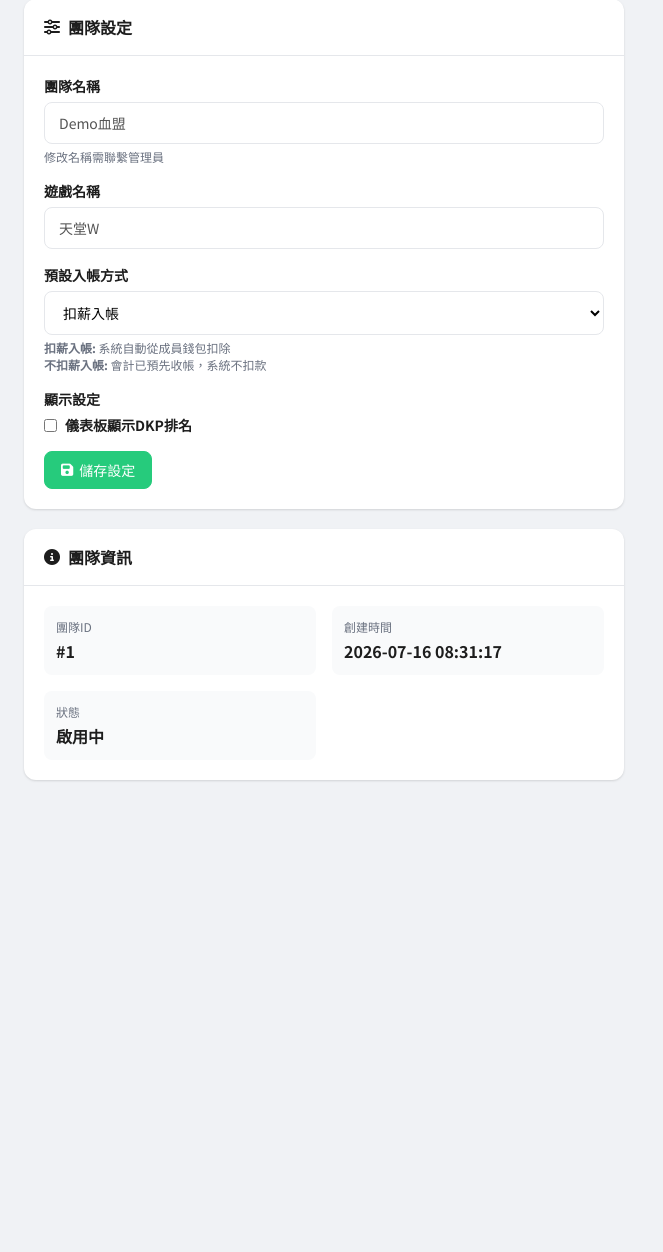
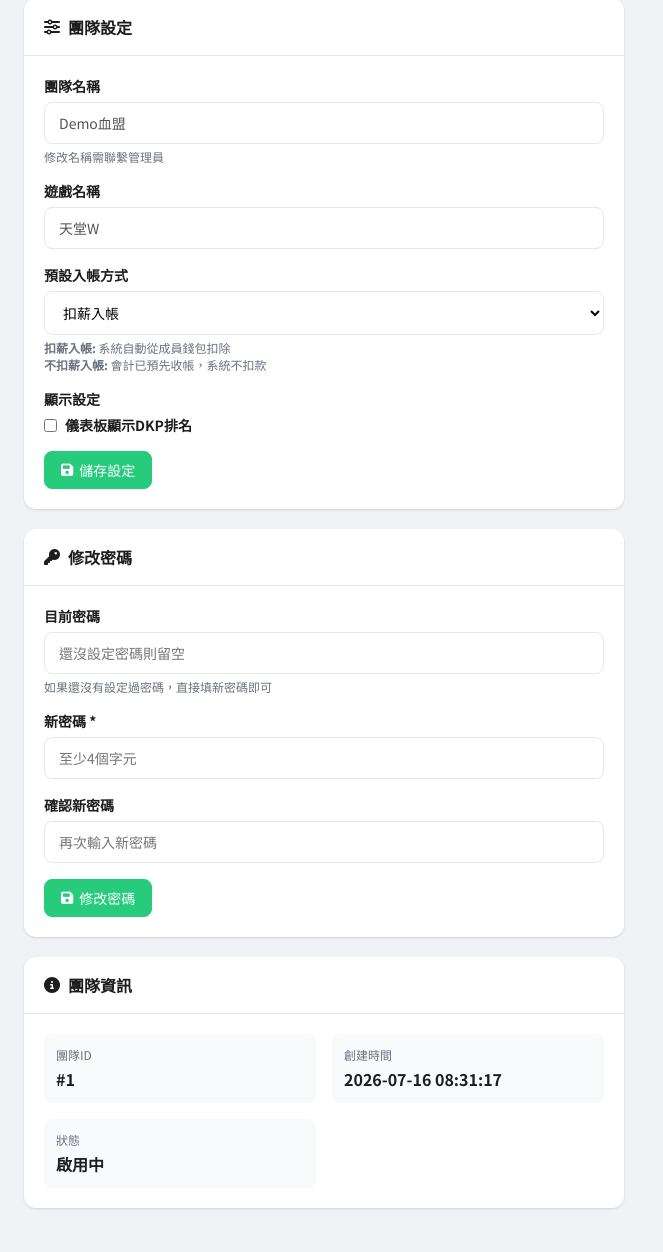
Before and after one commit to yingxianzuo5555/mmorpg-diamond-split, a Flask app: page /team/1/settings in a window 1280 px wide. Shown: the part 144-1396 px from the top of the page, without its empty margins (0-663 px from the left). Before the commit the page ends 925 px from the top, so only its background shows below. Run offline with Flask 3, Linux system fonts and the light colour scheme; data comes from the database, SQL or seed files in the repository; data that the repository does not hold is empty.

Commit message:
🔑 Add: password change/set functionality in settings page

```diff
--- a/app.py
+++ b/app.py
@@ -893,6 +893,52 @@ def reports_page(team_id):
                          monthly_kills=[dict(r) for r in monthly_kills],
                          member_ranking=[dict(r) for r in member_ranking])
 
+
+@app.route('/api/change-password', methods=['POST'])
+def api_change_password():
+    member = get_current_member()
+    if not member:
+        return jsonify({'error': '請先登入'}), 401
+    data = request.json
+    old_pw = data.get('old_password', '')
+    new_pw = data.get('new_password', '')
+    if not new_pw or len(new_pw) < 4:
+        return jsonify({'error': '密碼至少4個字元'}), 400
+    db = get_db()
+    current = db.execute("SELECT password_hash FROM members WHERE id=?", [member['id']]).fetchone()
+    saved_hash = current['password_hash'] or ''
+    # Verify old password
+    if saved_hash and not check_password_hash(saved_hash, old_pw):
+        db.close()
+        return jsonify({'error': '舊密碼錯誤'}), 400
+    # Update
+    new_hash = generate_password_hash(new_pw)
+    db.execute("UPDATE members SET password_hash=? WHERE id=?", [new_hash, member['id']])
+    db.commit()
+    db.close()
+    return jsonify({'success': True, 'message': '密碼修改成功'})
+
+@app.route('/api/set-password', methods=['POST'])
+def api_set_password():
+    """Set password for accounts that don't have one yet"""
+    member = get_current_member()
+    if not member:
+        return jsonify({'error': '請先登入'}), 401
+    data = request.json
+    new_pw = data.get('new_password', '')
+    if not new_pw or len(new_pw) < 4:
+        return jsonify({'error': '密碼至少4個字元'}), 400
+    db = get_db()
+    current = db.execute("SELECT password_hash FROM members WHERE id=?", [member['id']]).fetchone()
+    if current['password_hash']:
+        db.close()
+        return jsonify({'error': '已有密碼，請使用修改功能'}), 400
+    new_hash = generate_password_hash(new_pw)
+    db.execute("UPDATE members SET password_hash=? WHERE id=?", [new_hash, member['id']])
+    db.commit()
+    db.close()
+    return jsonify({'success': True, 'message': '密碼設定成功'})
+
 # ==================== Start ====================
 # Initialize database on startup
 init_db()
--- a/templates/settings.html
+++ b/templates/settings.html
@@ -46,6 +46,32 @@
 
     <div class="card">
         <div class="card-header">
+            <h3><i class="fas fa-key"></i> 修改密碼</h3>
+        </div>
+        <div class="card-body">
+            <form id="passwordForm" class="form">
+                <div class="form-group">
+                    <label>目前密碼</label>
+                    <input type="password" id="oldPassword" class="form-input" placeholder="還沒設定密碼則留空">
+                    <small class="form-hint">如果還沒有設定過密碼，直接填新密碼即可</small>
+                </div>
+                <div class="form-group">
+                    <label>新密碼 *</label>
+                    <input type="password" id="newPassword" class="form-input" required placeholder="至少4個字元" minlength="4">
+                </div>
+                <div class="form-group">
+                    <label>確認新密碼</label>
+                    <input type="password" id="confirmPassword" class="form-input" required placeholder="再次輸入新密碼">
+                </div>
+                <button type="submit" class="btn btn-primary">
+                    <i class="fas fa-save"></i> 修改密碼
+                </button>
+            </form>
+        </div>
+    </div>
+
+    <div class="card">
+        <div class="card-header">
             <h3><i class="fas fa-info-circle"></i> 團隊資訊</h3>
         </div>
         <div class="card-body">
@@ -69,6 +95,34 @@
 {% endblock %}
 {% block scripts %}
 <script>
+document.getElementById('passwordForm').addEventListener('submit', async (e) => {
+    e.preventDefault();
+    const oldPw = document.getElementById('oldPassword').value;
+    const newPw = document.getElementById('newPassword').value;
+    const confirmPw = document.getElementById('confirmPassword').value;
+    if (newPw !== confirmPw) {
+        showToast('兩次輸入的密碼不一致', 'error');
+        return;
+    }
+    if (newPw.length < 4) {
+        showToast('密碼至少4個字元', 'error');
+        return;
+    }
+    try {
+        // Try change password first
+        const r = await apiCall('/api/change-password', 'POST', { old_password: oldPw, new_password: newPw });
+        showToast('密碼修改成功！');
+        document.getElementById('passwordForm').reset();
+    } catch(err) {
+        // If old password wrong, try setting for first time
+        if (err.message.includes('舊密碼錯誤')) {
+            showToast('舊密碼不正確', 'error');
+        } else {
+            showToast(err.message || '修改失敗', 'error');
+        }
+    }
+});
+
 document.getElementById('settingsForm').addEventListener('submit', async (e) => {
     e.preventDefault();
     const fd = new FormData(e.target);
```
